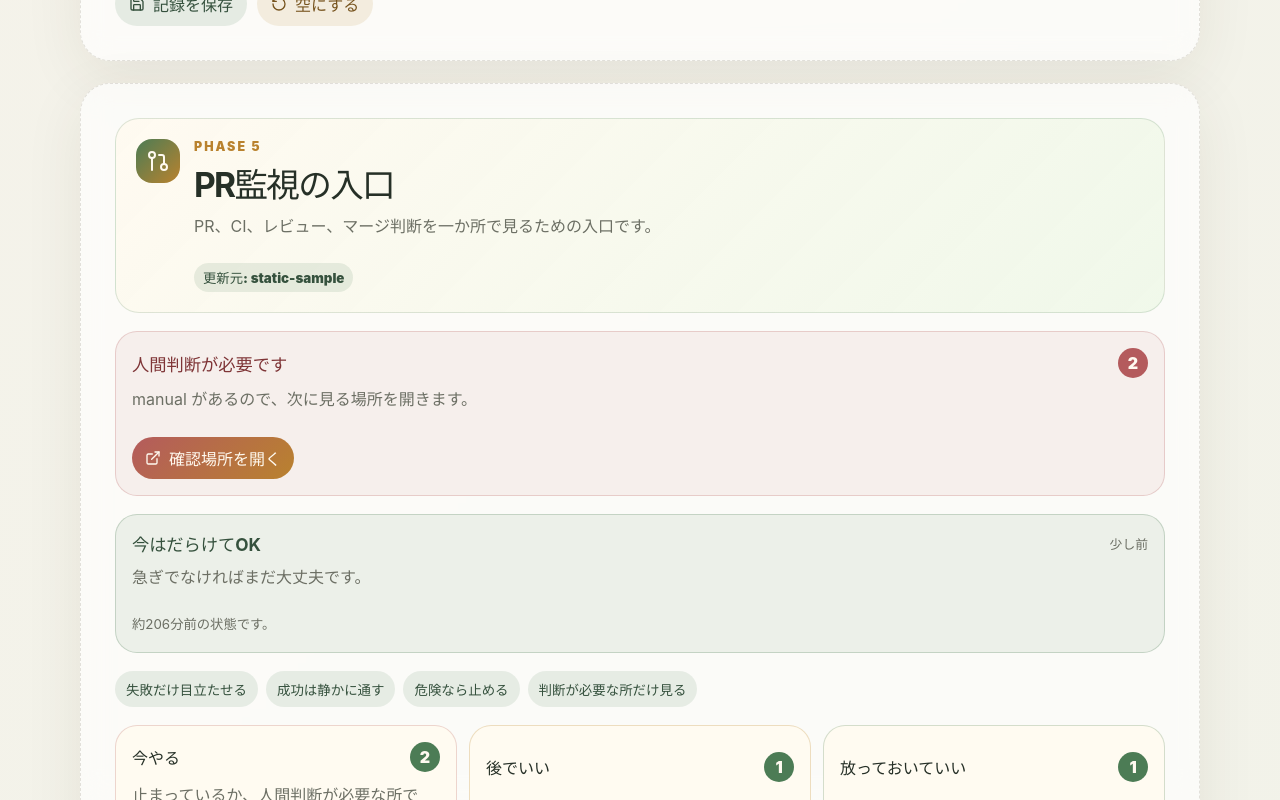
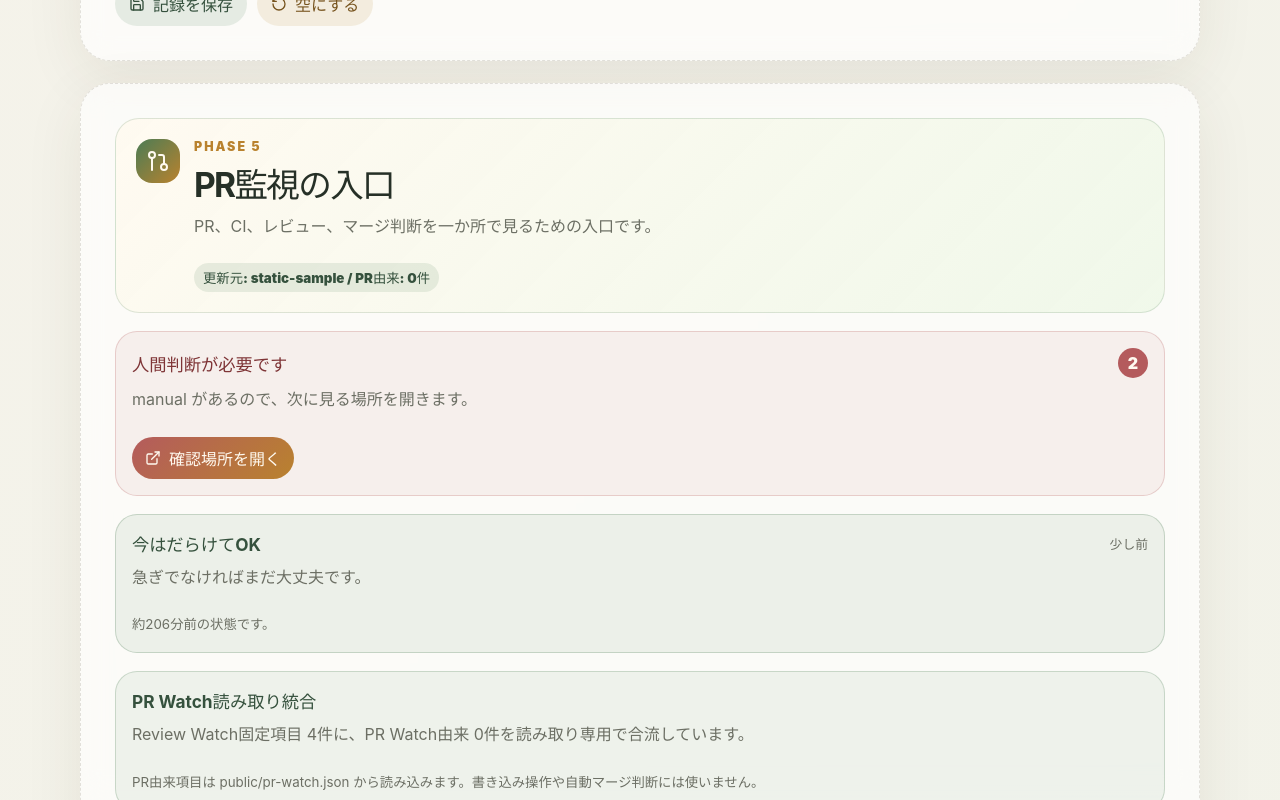
Before and after one commit to sunpotflower4460-cpu/darake-dev-app-AI, a React (Vite) app: page / in a window 1280 px wide. Shown: the part 11200-12000 px from the top of the page. Built offline with nearby package versions, Linux system fonts and the light colour scheme.

Commit message:
Phase 6.7: Review PR integration
Merge PR-derived items into Review Watch read-only view.

```diff
--- a/src/components/ReviewWatchPanel.tsx
+++ b/src/components/ReviewWatchPanel.tsx
@@ -2,9 +2,11 @@ import { useEffect, useMemo, useState } from 'react';
 import { Activity, ExternalLink, GitPullRequest, ShieldCheck } from 'lucide-react';
 import { reviewUpdateSteps, reviewWatchPrinciples } from '../data/reviewWatch';
 import type { WatchItem } from '../data/reviewWatch';
+import { loadPrWatchState, type PrWatchState } from '../services/prWatchService';
 import { loadReviewWatchState, type ReviewFreshness } from '../services/reviewWatchService';
 import { buildReviewAlert } from '../utils/reviewAlert';
 import { buildReviewLaneGroups } from '../utils/reviewLanes';
+import { convertPrToReviewWatchItem } from '../utils/prReviewBridge';
 
 const statusLabel = {
   ok: 'OK',
@@ -26,17 +28,21 @@ export function ReviewWatchPanel() {
   const [items, setItems] = useState<WatchItem[]>([]);
   const [source, setSource] = useState('loading');
   const [freshness, setFreshness] = useState<ReviewFreshness | null>(null);
-  const laneGroups = useMemo(() => buildReviewLaneGroups(items), [items]);
-  const alert = useMemo(() => buildReviewAlert(items), [items]);
+  const [prState, setPrState] = useState<PrWatchState | null>(null);
+  const prReviewItems = useMemo(() => prState?.items.map(convertPrToReviewWatchItem) ?? [], [prState]);
+  const mergedItems = useMemo(() => [...items, ...prReviewItems], [items, prReviewItems]);
+  const laneGroups = useMemo(() => buildReviewLaneGroups(mergedItems), [mergedItems]);
+  const alert = useMemo(() => buildReviewAlert(mergedItems), [mergedItems]);
 
   useEffect(() => {
     let active = true;
 
-    loadReviewWatchState().then((state) => {
+    Promise.all([loadReviewWatchState(), loadPrWatchState()]).then(([state, nextPrState]) => {
       if (active) {
         setItems(state.items);
         setSource(state.source);
         setFreshness(state.freshness);
+        setPrState(nextPrState);
       }
     });
 
@@ -53,7 +59,7 @@ export function ReviewWatchPanel() {
           <p className="eyebrow">Phase 5</p>
           <h3>PR監視の入口</h3>
           <p>PR、CI、レビュー、マージ判断を一か所で見るための入口です。</p>
-          <small>更新元: {source}</small>
+          <small>更新元: {source} / PR由来: {prReviewItems.length}件</small>
         </div>
       </div>
 
@@ -80,6 +86,12 @@ export function ReviewWatchPanel() {
           {typeof freshness.minutesOld === 'number' && <small>約{freshness.minutesOld}分前の状態です。</small>}
         </div>
       )}
+
+      <div className="reviewPrBridgeNotice">
+        <strong>PR Watch読み取り統合</strong>
+        <p>Review Watch固定項目 {items.length}件に、PR Watch由来 {prReviewItems.length}件を読み取り専用で合流しています。</p>
+        <small>PR由来項目は public/pr-watch.json から読み込みます。書き込み操作や自動マージ判断には使いません。</small>
+      </div>
 
       <div className="reviewPrinciples">
         {reviewWatchPrinciples.map((item) => <span key={item}>{item}</span>)}
@@ -127,7 +139,7 @@ export function ReviewWatchPanel() {
       </div>
 
       <div className="reviewWatchGrid">
-        {items.map((item) => (
+        {mergedItems.map((item) => (
           <article className={`reviewWatchCard watch-${item.status}`} key={item.id}>
             <div>
               {item.status === 'ok' ? <ShieldCheck /> : <Activity />}
--- a/src/reviewWatch.css
+++ b/src/reviewWatch.css
@@ -36,7 +36,9 @@
 .reviewFreshnessBox small,
 .reviewLane p,
 .reviewLaneItems small,
-.reviewAlertBox p {
+.reviewAlertBox p,
+.reviewPrBridgeNotice p,
+.reviewPrBridgeNotice small {
   color: var(--muted);
   line-height: 1.65;
 }
@@ -96,13 +98,24 @@
   text-decoration: none;
 }
 
-.reviewFreshnessBox {
+.reviewFreshnessBox,
+.reviewPrBridgeNotice {
   display: grid;
   gap: 8px;
   padding: 16px;
   border: 1px solid var(--line);
   border-radius: 22px;
   background: rgba(255, 250, 240, 0.82);
+}
+
+.reviewPrBridgeNotice {
+  border-color: rgba(76, 124, 85, 0.24);
+  background: rgba(76, 124, 85, 0.08);
+}
+
+.reviewPrBridgeNotice strong {
+  color: #35513d;
+  font-size: 1.08rem;
 }
 
 .reviewFreshnessBox > div {
```
